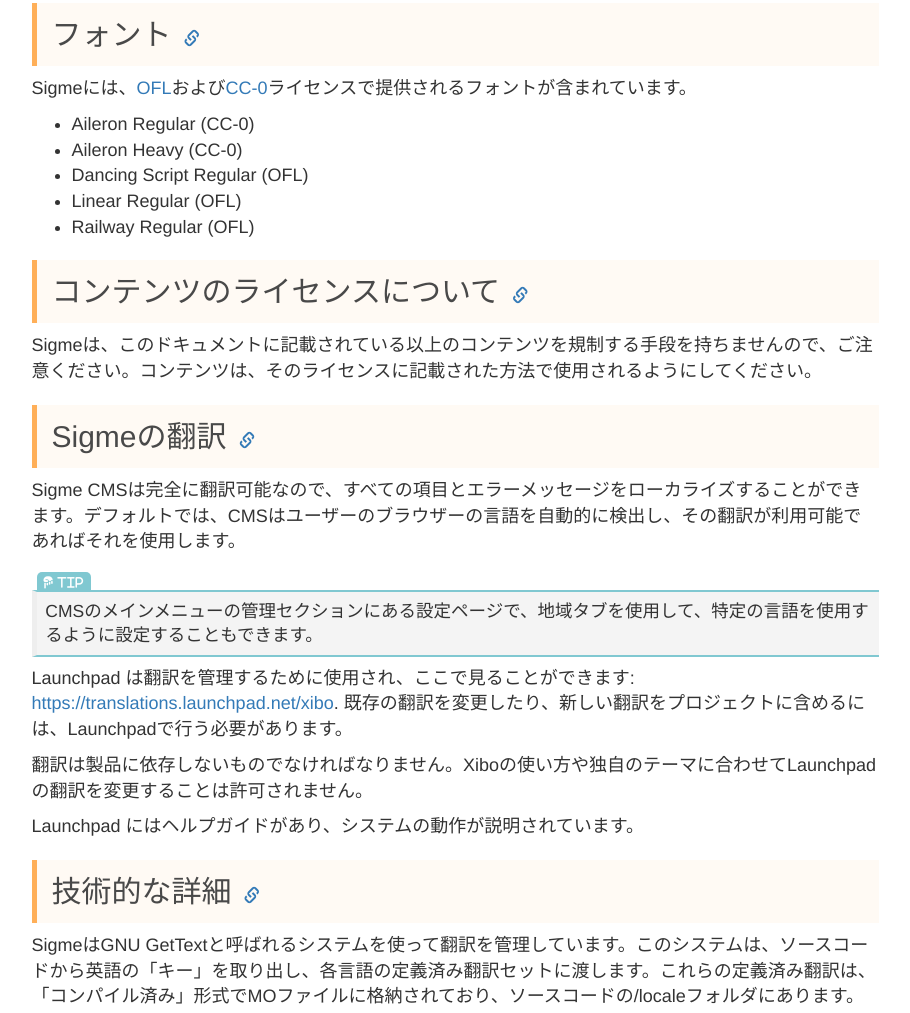
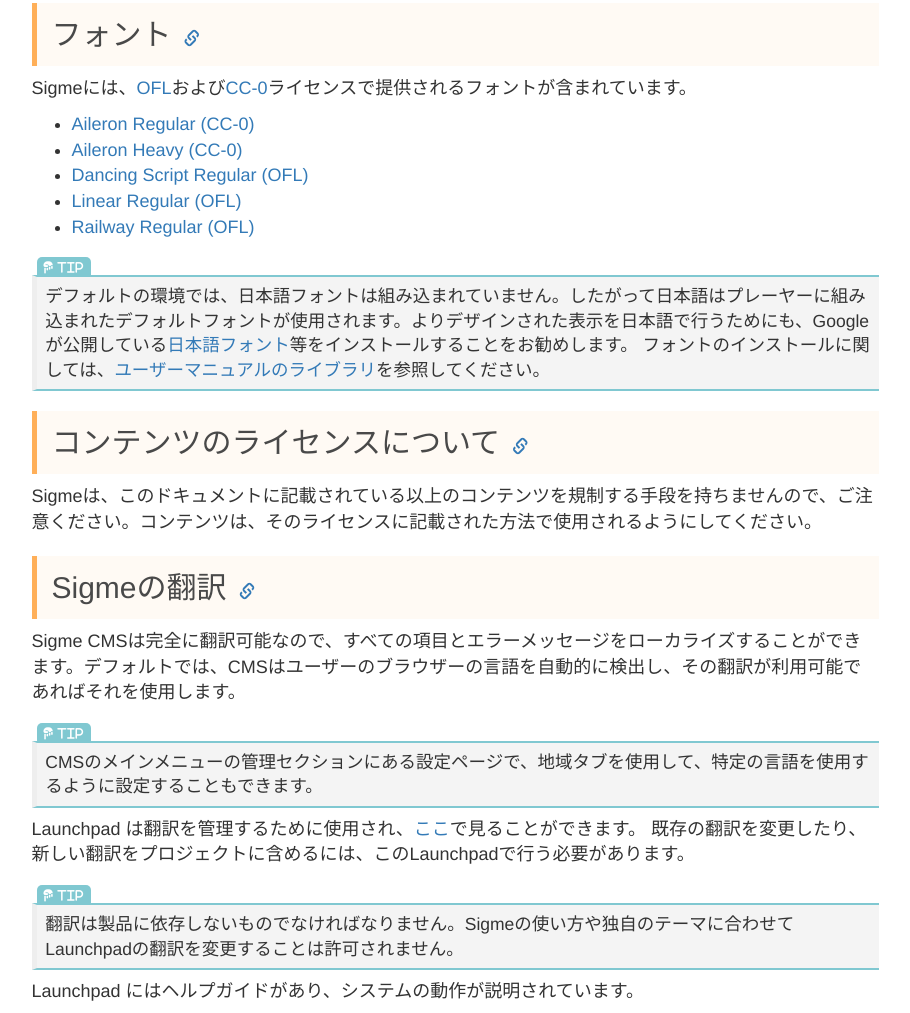
Before and after one commit to SigmeSignage/sigme-administrator-manual, a plain HTML site: page output/ja/index.html in a window 1280 px wide. Shown: the part 1690-2703 px from the top of the page, without its empty margins (331-1241 px from the left). Drawn offline with Linux system fonts and the light colour scheme; files whose address does not match are found by name.

Commit message:
Initial commit.

```diff
--- a/output/ja/index.html
+++ b/output/ja/index.html
@@ -20,6 +20,7 @@
         <!-- META -->
         <meta name="keywords" content="digital signage, signage, narrow-casting, xibo, open source, agpl, documentation" />
         <meta name="description" content="Sigme is an open source digital signage solution. It supports all main media types and can be interfaced to other sources of data using CSV, Databases or RSS." />
+        <script src=”https://ajax.googleapis.com/ajax/libs/jquery/3.6.0/jquery.min.js”></script>
     </head>
     <body data-toc="intro">
         <!-- Copyright 2020 Xibo Signage Ltd. Part of the Xibo Open Source Digital Signage Solution. Released under the AGPLv3 or later. -->
@@ -87,19 +88,21 @@
 <h2 id="フォント">フォント <a href="#フォント" class="header-link"><span class="glyphicon glyphicon-link"></span></a></h2>
 <p>Sigmeには、<a href="https://licenses.opensource.jp/OFL-1.1/OFL-1.1.html">OFL</a>および<a href="https://creativecommons.org/choose/zero/">CC-0</a>ライセンスで提供されるフォントが含まれています。</p>
 <ul>
-<li>Aileron Regular (CC-0)</li>
-<li>Aileron Heavy (CC-0)</li>
-<li>Dancing Script Regular (OFL)</li>
-<li>Linear Regular (OFL)</li>
-<li>Railway Regular (OFL)</li>
+<li><a href="https://fontlibrary.org/en/font/aileron#Aileron-Regular">Aileron Regular (CC-0)</a></li>
+<li><a href="https://fontlibrary.org/en/font/aileron#Aileron-Heavy">Aileron Heavy (CC-0)</a></li>
+<li><a href="https://fontlibrary.org/en/font/dancing">Dancing Script Regular (OFL)</a></li>
+<li><a href="https://fontlibrary.org/en/font/linear-regular#Linear-Regular">Linear Regular (OFL)</a></li>
+<li><a href="https://fontlibrary.org/en/font/railway-sans#Railway-Regular">Railway Regular (OFL)</a></li>
 </ul>
+<blockquote class="tip"><p>デフォルトの環境では、日本語フォントは組み込まれていません。したがって日本語はプレーヤーに組み込まれたデフォルトフォントが使用されます。よりデザインされた表示を日本語で行うためにも、Googleが公開している<a href="https://fonts.google.com/?subset=japanese">日本語フォント</a>等をインストールすることをお勧めします。
+フォントのインストールに関しては、<a href="/manual/ja/media_library.html#フォントをアップロード">ユーザーマニュアルのライブラリ</a>を参照してください。</p></blockquote>
 <h2 id="コンテンツのライセンスについて">コンテンツのライセンスについて <a href="#コンテンツのライセンスについて" class="header-link"><span class="glyphicon glyphicon-link"></span></a></h2>
 <p>Sigmeは、このドキュメントに記載されている以上のコンテンツを規制する手段を持ちませんので、ご注意ください。コンテンツは、そのライセンスに記載された方法で使用されるようにしてください。</p>
 <h2 id="sigmeの翻訳">Sigmeの翻訳 <a href="#sigmeの翻訳" class="header-link"><span class="glyphicon glyphicon-link"></span></a></h2>
 <p>Sigme CMSは完全に翻訳可能なので、すべての項目とエラーメッセージをローカライズすることができます。デフォルトでは、CMSはユーザーのブラウザーの言語を自動的に検出し、その翻訳が利用可能であればそれを使用します。</p>
 <blockquote class="tip"><p>CMSのメインメニューの管理セクションにある設定ページで、地域タブを使用して、特定の言語を使用するように設定することもできます。</p></blockquote>
-<p>Launchpad は翻訳を管理するために使用され、ここで見ることができます: <a href="https://translations.launchpad.net/xibo">https://translations.launchpad.net/xibo</a>. 既存の翻訳を変更したり、新しい翻訳をプロジェクトに含めるには、Launchpadで行う必要があります。</p>
-<p>翻訳は製品に依存しないものでなければなりません。Xiboの使い方や独自のテーマに合わせてLaunchpadの翻訳を変更することは許可されません。</p>
+<p>Launchpad は翻訳を管理するために使用され、<a href="https://translations.launchpad.net/xibo">ここ</a>で見ることができます。 既存の翻訳を変更したり、新しい翻訳をプロジェクトに含めるには、このLaunchpadで行う必要があります。</p>
+<blockquote class="tip"><p>翻訳は製品に依存しないものでなければなりません。Sigmeの使い方や独自のテーマに合わせてLaunchpadの翻訳を変更することは許可されません。</p></blockquote>
 <p>Launchpad にはヘルプガイドがあり、システムの動作が説明されています。</p>
 <h2 id="技術的な詳細">技術的な詳細 <a href="#技術的な詳細" class="header-link"><span class="glyphicon glyphicon-link"></span></a></h2>
 <p>SigmeはGNU GetTextと呼ばれるシステムを使って翻訳を管理しています。このシステムは、ソースコードから英語の「キー」を取り出し、各言語の定義済み翻訳セットに渡します。これらの定義済み翻訳は、「コンパイル済み」形式でMOファイルに格納されており、ソースコードの/localeフォルダにあります。</p>
@@ -132,7 +135,6 @@
                 <p>本マニュアルのソースコードは<a href="https://github.com/SigmeSignage/sigme-manual" target="_blank">GitHub</a>で公開しています。</p>
                 <p class="ss_footer_links">現在バージョン:3</p>
 
-                <p class="ss_languages"><a href="../en/index.html">en</a> | <a href="../ja/index.html">ja</a></p>
             </div>
         </footer>
 
```
Also changed, not shown: template/custom/sigme/footer.html (+0 -1 lines), template/custom/sigme/header.html (+1 -0 lines), 3 other files.
